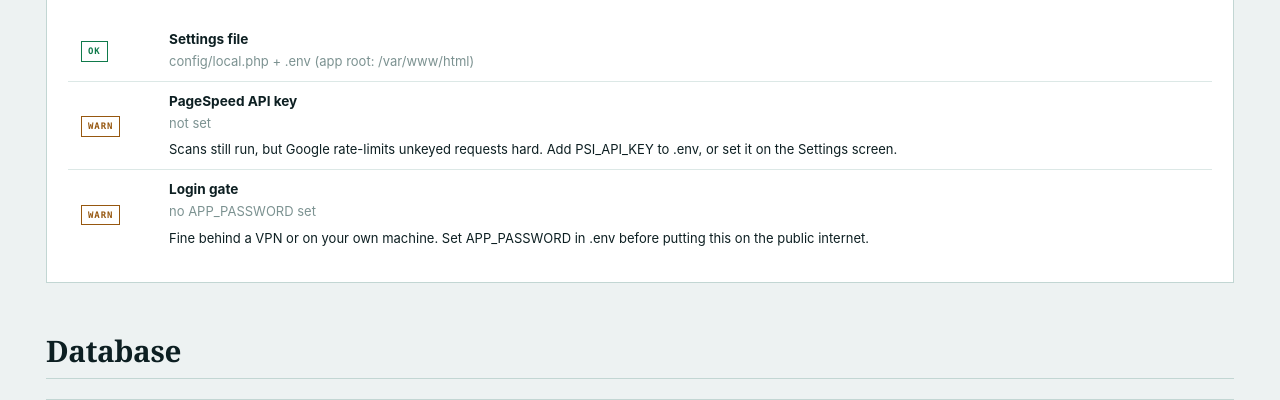
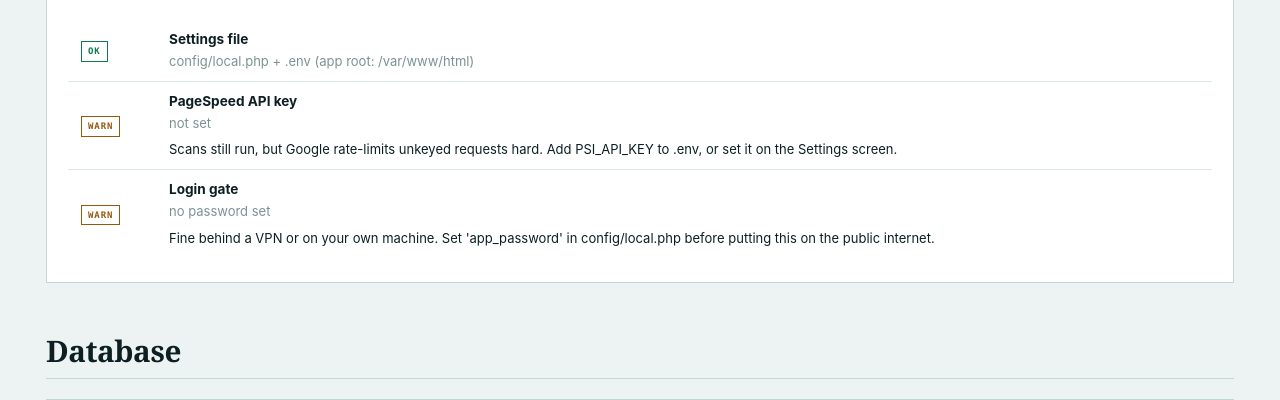
Before and after one commit to Ali-Haider006/Mobile-Web-Audit, a PHP site: page /setup.php in a window 1280 px wide. Shown: the part 996-1396 px from the top of the page. Run offline with PHP 8.4, Linux system fonts and the light colour scheme; tables that the repository leaves empty hold one stand-in row (values such as "Sample post").

Commit message:
Point config errors at the settings file actually in use
A deployment using config/local.php was told to "check the DB_* values in
.env" - a file it does not have. Doctor now detects which settings file was
loaded and names it, with the matching key style ('db_pass' for the PHP array,
DB_PASS for .env), and the connection failure adds a line when MySQL reports
"using password: NO", which means the example values were never replaced.
Database's own exception no longer names .env exclusively either.

Co-Authored-By: Claude Opus 5 <noreply@anthropic.com>
Claude-Session: https://claude.ai/code/session_01TpN7wJbaJ1yfqtV3pSEzV5

```diff
--- a/web-audit/src/Database.php
+++ b/web-audit/src/Database.php
@@ -33,7 +33,7 @@ final class Database
             self::$pdo->exec("SET time_zone = '+00:00'");
         } catch (PDOException $e) {
             throw new RuntimeException(
-                'Cannot connect to MySQL. Check the DB_* values in .env. (' . $e->getMessage() . ')',
+                'Cannot connect to MySQL. Check the database settings in config/local.php or .env. (' . $e->getMessage() . ')',
                 0,
                 $e
             );
--- a/web-audit/src/Doctor.php
+++ b/web-audit/src/Doctor.php
@@ -78,6 +78,12 @@ final class Doctor
             $sources === [] ? 'none found' : implode(' + ', $sources) . '  (app root: ' . WVA_ROOT . ')',
             'Create config/local.php (copy config/local.example.php) or .env, and fill in the database details.');
 
+        // Name the file the operator actually used, not the one we happen to
+        // document - "check .env" is useless advice to someone using local.php.
+        $settingsFile = is_readable($localPath) ? 'config/local.php' : '.env';
+        $isLocal      = $settingsFile === 'config/local.php';
+        $keyName      = static fn (string $env, string $local): string => $isLocal ? $local : $env;
+
         $key = trim((string) Config::get('psi_api_key', ''));
         if ($key === '') {
             $add($checks, 'Config', self::WARN, 'PageSpeed API key', 'not set',
@@ -91,10 +97,11 @@ final class Doctor
         if (Auth::enabled()) {
             $add($checks, 'Config', self::OK, 'Login gate', 'enabled');
         } else {
-            $add($checks, 'Config', $public ? self::FAIL : self::WARN, 'Login gate', 'no APP_PASSWORD set',
+            $setting = $keyName('APP_PASSWORD', "'app_password'");
+            $add($checks, 'Config', $public ? self::FAIL : self::WARN, 'Login gate', 'no password set',
                 $public
-                    ? 'This app is reachable from the internet with no password. Anyone who finds the URL can read your clients\' data, add sites and spend your API quota. Set APP_PASSWORD in .env before sharing the link.'
-                    : 'Fine behind a VPN or on your own machine. Set APP_PASSWORD in .env before putting this on the public internet.');
+                    ? 'This app is reachable from the internet with no password. Anyone who finds the URL can read your clients\' data, add sites and spend your API quota. Set ' . $setting . ' in ' . $settingsFile . ' before sharing the link.'
+                    : 'Fine behind a VPN or on your own machine. Set ' . $setting . ' in ' . $settingsFile . ' before putting this on the public internet.');
         }
 
         // ---- Database ------------------------------------------------------
@@ -105,8 +112,15 @@ final class Doctor
             $add($checks, 'Database', self::OK, 'Connection',
                 (string) Config::get('db_name') . '@' . (string) Config::get('db_host') . ' - ' . $version);
         } catch (Throwable $e) {
+            $keys = $isLocal
+                ? "'db_host', 'db_name', 'db_user' and 'db_pass'"
+                : 'DB_HOST, DB_NAME, DB_USER and DB_PASS';
+            $hint = str_contains($e->getMessage(), 'using password: NO')
+                ? ' The password is currently empty, so these are still the example values.'
+                : '';
             $add($checks, 'Database', self::FAIL, 'Connection', $e->getMessage(),
-                'Check DB_HOST, DB_PORT, DB_NAME, DB_USER and DB_PASS in .env. Shared hosts rarely use 127.0.0.1 - they give you a hostname like sqlXXX.yourhost.com, and the database and user names are usually prefixed.');
+                'Set ' . $keys . ' in ' . $settingsFile . ' to the values from your host\'s control panel.' . $hint
+                . ' Shared hosts rarely use 127.0.0.1 - they give you a hostname like sqlXXX.yourhost.com, and the database and user names are usually prefixed with your account id.');
         }
 
         if ($pdo !== null) {
```
